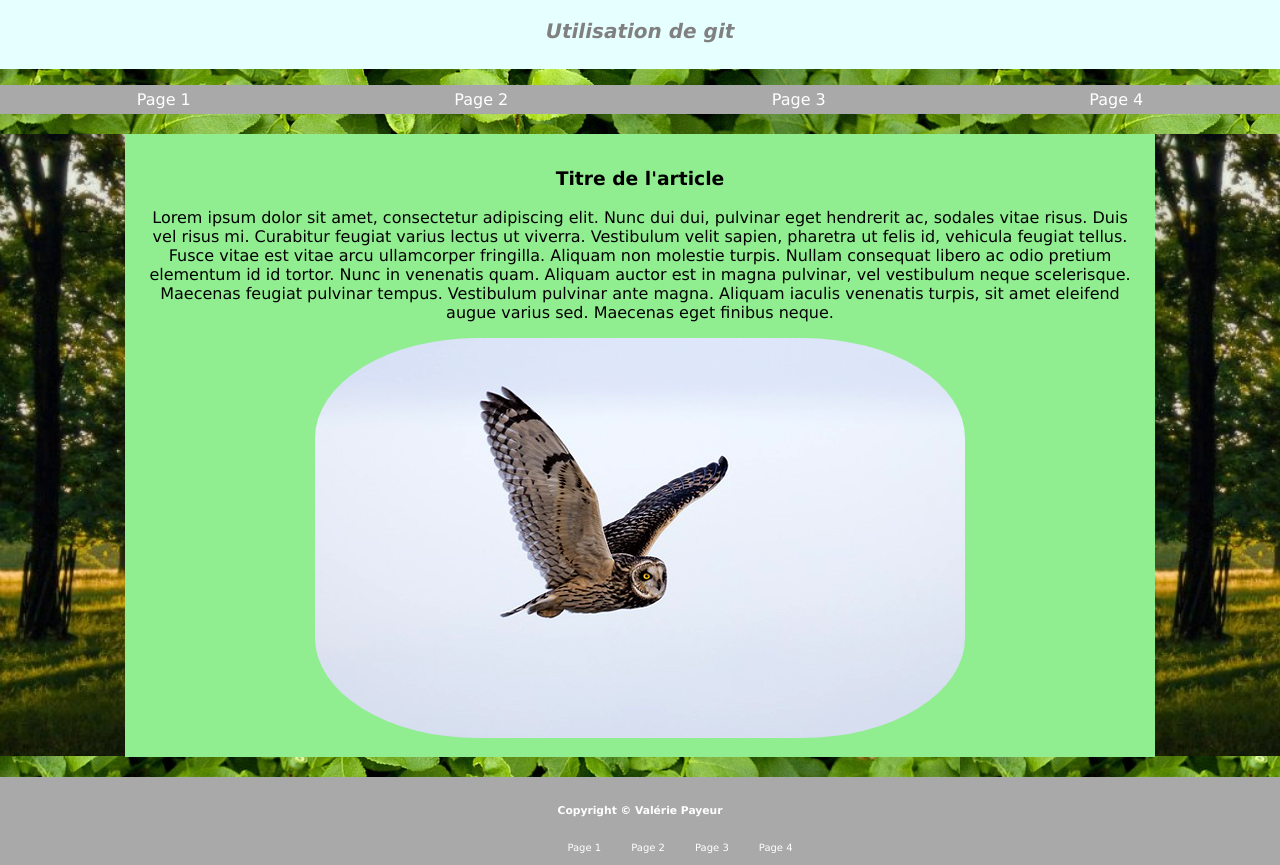
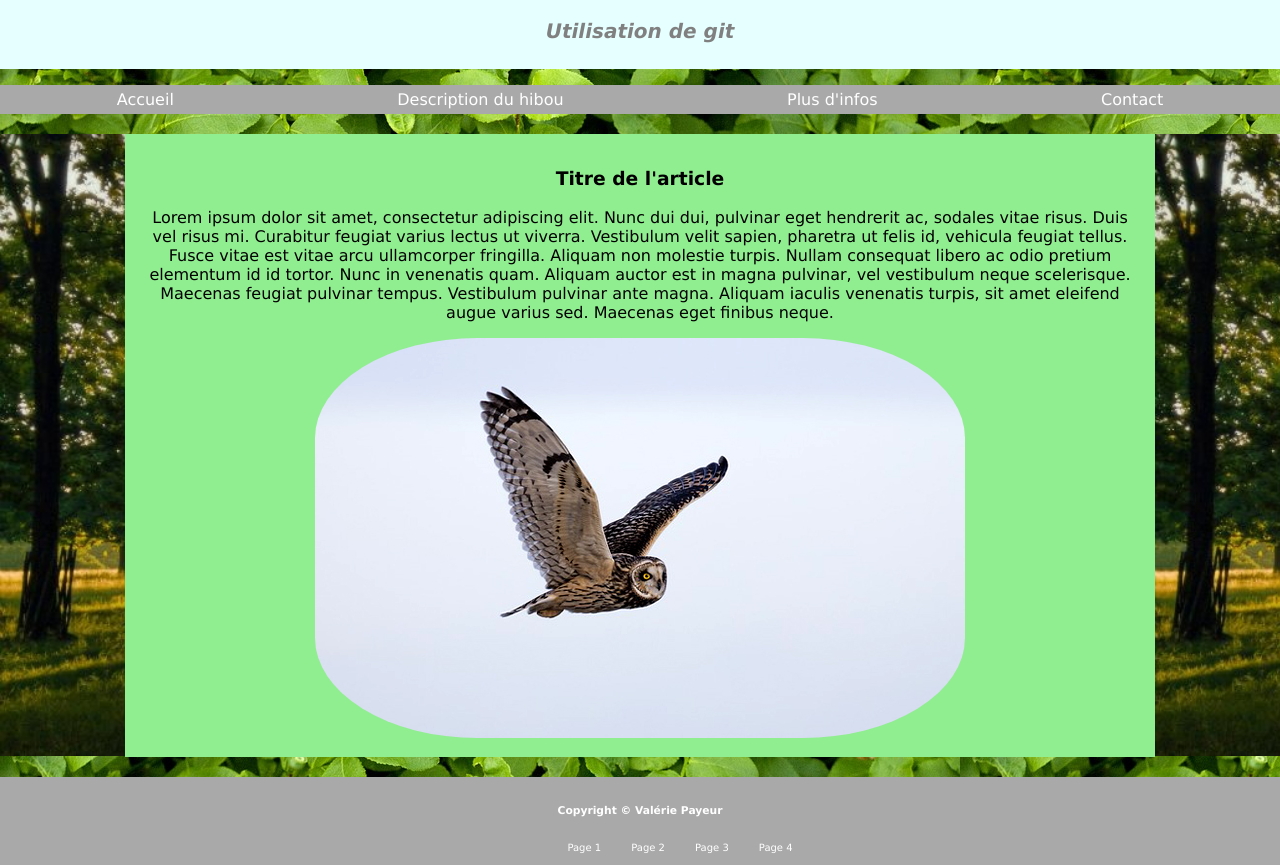
Before and after one commit to valp26/veille-node-2, a plain HTML site: page index.html in a window 1280 px wide. Shown: the part 72-937 px from the top of the page. Drawn offline with Linux system fonts and the light colour scheme.

Commit message:
Changements des titres du menu principal

```diff
--- a/index.html
+++ b/index.html
@@ -15,10 +15,10 @@
 	<!--Menu principal-->
 	<nav>
 		<ul>
-			<li>Page 1</li>
-			<li>Page 2</li>
-			<li>Page 3</li>
-			<li>Page 4</li>
+			<li>Accueil</li>
+			<li>Description du hibou</li>
+			<li>Plus d'infos</li>
+			<li>Contact</li>
 		</ul>
 	</nav>
 	<!--Zone centrale de la page-->
```
